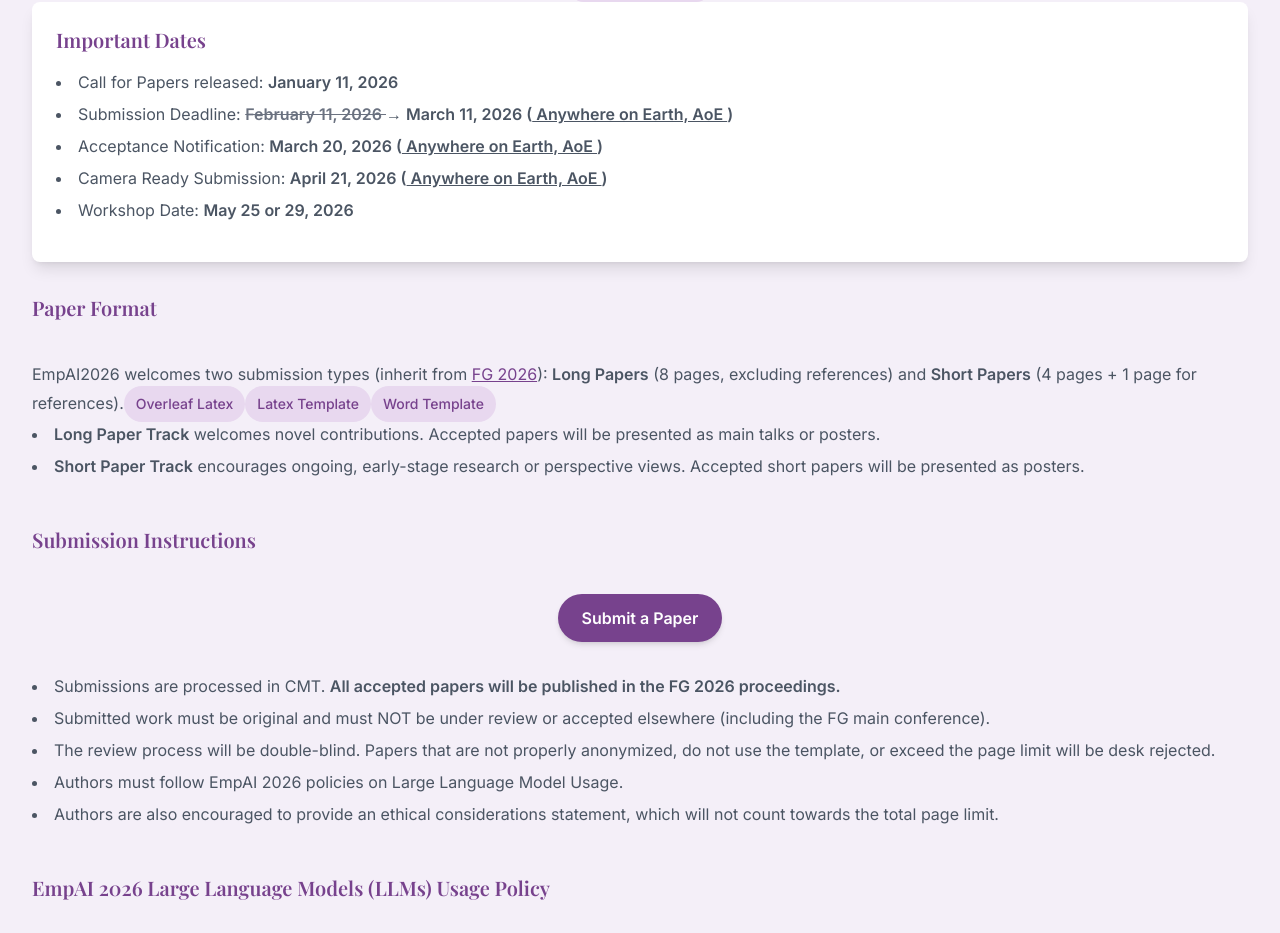
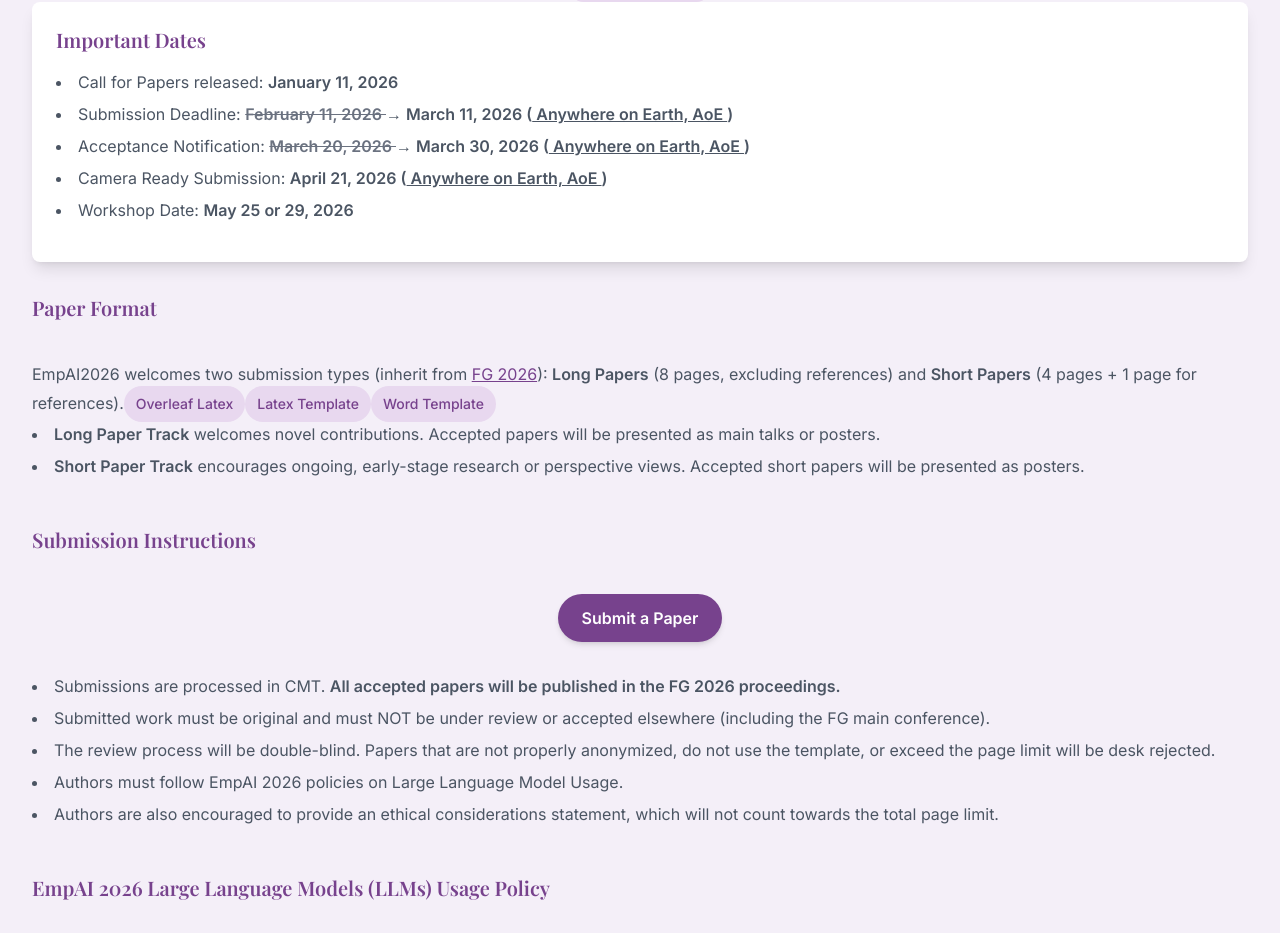
Before and after one commit to ElizaZhou96/EmpAI26, a React (Vite) app: page / in a window 1280 px wide. Shown: the part 1882-2815 px from the top of the page. Built offline with nearby package versions, Linux system fonts and the light colour scheme.

Commit message:
Update App.tsx

```diff
--- a/src/App.tsx
+++ b/src/App.tsx
@@ -192,7 +192,9 @@ function App() {
 				      className="underline hover:text-[#77428D]"
 				    > Anywhere on Earth, AoE </a>)
 					  </span></li>
-				  <li>Acceptance Notification:{" "}<span className="font-bold">March 20, 2026
+				  <li>Acceptance Notification:{" "}<span className="font-bold">
+					  <del className="text-gray-500">March 20, 2026 </del>{" "}
+					  → March 30, 2026
 					  (<a
 				      href="https://time.is/Anywhere_on_Earth"
 				      target="_blank"
```
